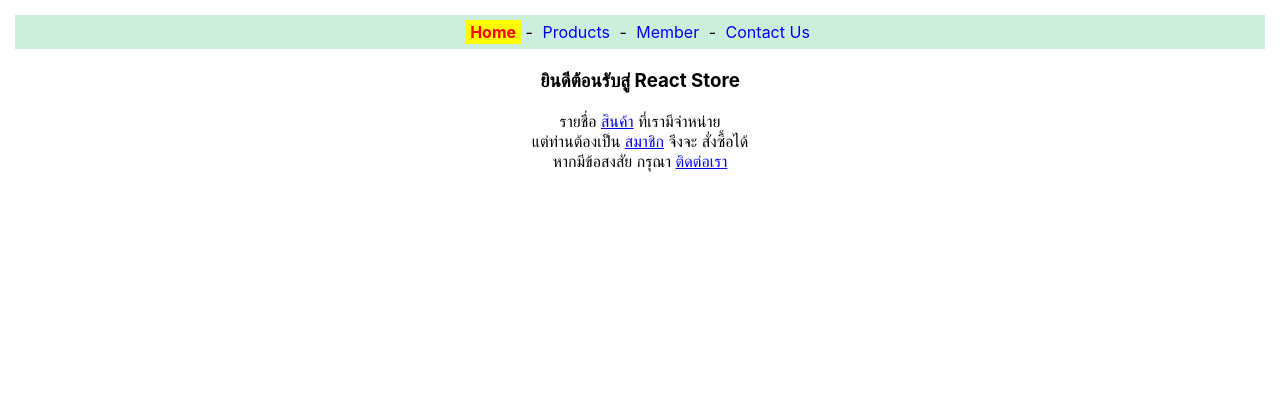
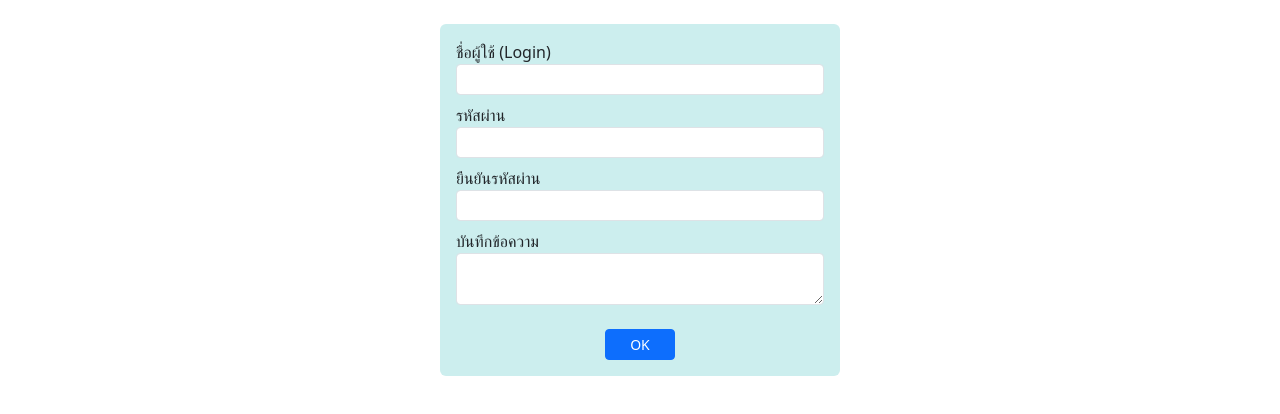
Before and after one commit to lube-blue/app1, a React (Create React App) app: page / in a window 1280 px wide. Shown: the top 414 px of the page. Built offline with nearby package versions, Linux system fonts and the light colour scheme.

Commit message:
Input text

```diff
--- a/package.json
+++ b/package.json
@@ -7,6 +7,7 @@
     "@testing-library/jest-dom": "^6.9.1",
     "@testing-library/react": "^16.3.1",
     "@testing-library/user-event": "^13.5.0",
+    "bootstrap": "^5.3.8",
     "react": "^19.2.3",
     "react-dom": "^19.2.3",
     "react-router-dom": "^7.13.0",
--- a/src/App.js
+++ b/src/App.js
@@ -1,7 +1,8 @@
 import './App.css';
 import React from 'react'
 import Router3 from './router3'; // เปลี่ยนเป็น Router3 ตามโค้ดที่คุณเขียนล่าสุด
+import FormText from './form-text';
+export default function App() {
 
-export default function App() {
-  return <Router3 />
+  return <FormText />
 }
--- /dev/null
+++ b/src/form-text.js
@@ -0,0 +1,54 @@
+import React from 'react'
+export default function FormText() {
+    const textPswd = React.useRef()
+    const textPswd2 = React.useRef()
+    const onBlurPassword = () => {
+        let pswd = textPswd.current.value
+        if (pswd !== '' && !pswd.match(/^[0-9a-zA-Z]+$/)) {
+            textPswd.current.value = ''
+            alert('รหัสผ่านต้องเป็นตัวเลขหรือตัวอักษรภาษาอังกฤษเท่านั้น')
+        }
+    }
+    const onBlurPassword2 = () => {
+        if (textPswd.current.value !== textPswd2.current.value) {
+            textPswd2.current.value = ''
+            alert('รหัสผ่านทั้งสองช่องไม่ตรงกัน')
+        }
+    }
+    return (
+        <div className="mt-4 mx-auto p-3 rounded"
+            style={{ width: '400px', background: '#cee' }}>
+            <form>
+                <div className="form-group mb-2">
+                    <label htmlFor="login">ชื่อผู้ใช้ (Login)</label>
+                    <input type="text" id="login" name="login" maxLength="20"
+                        className="form-control form-control-sm" />
+                </div>
+                <div className="form-group mb-2">
+                    <label htmlFor="pswd">รหัสผ่าน</label>
+                    <input type="password" id="pswd" name="pswd" maxLength="10"
+                        className="form-control form-control-sm"
+                        ref={textPswd} onBlur={onBlurPassword} />
+                </div>
+                <div className="form-group mb-2">
+                    <label htmlFor="pswd2">ยืนยันรหัสผ่าน</label>
+                    <input type="password" id="pswd2"
+                        className="form-control form-control-sm"
+                        ref={textPswd2} onBlur={onBlurPassword2} />
+                </div>
+                <div className="form-group mb-4">
+                    <label htmlFor="memo">บันทึกข้อความ</label>
+                    <textarea id="memo" name="memo" rows="2"
+                        maxLength="200"
+                        className="form-control form-control-sm">
+                    </textarea>
+                </div>
+                <div className="text-center">
+                    <button className="btn btn-sm px-4 btn-primary">
+                        OK
+                    </button>
+                </div>
+            </form >
+        </div >
+    )
+}
--- a/src/index.js
+++ b/src/index.js
@@ -3,7 +3,8 @@
 import './index.css';
 import App from './App';
 import reportWebVitals from './reportWebVitals';
-
+import 'bootstrap/dist/css/bootstrap.min.css';
+import 'bootstrap/dist/js/bootstrap.bundle.min.js';
 const root = ReactDOM.createRoot(document.getElementById('root'));
 root.render(
   <React.StrictMode>
```
Also changed, not shown: 1 other file (tests, documents, lock files or other folders).
